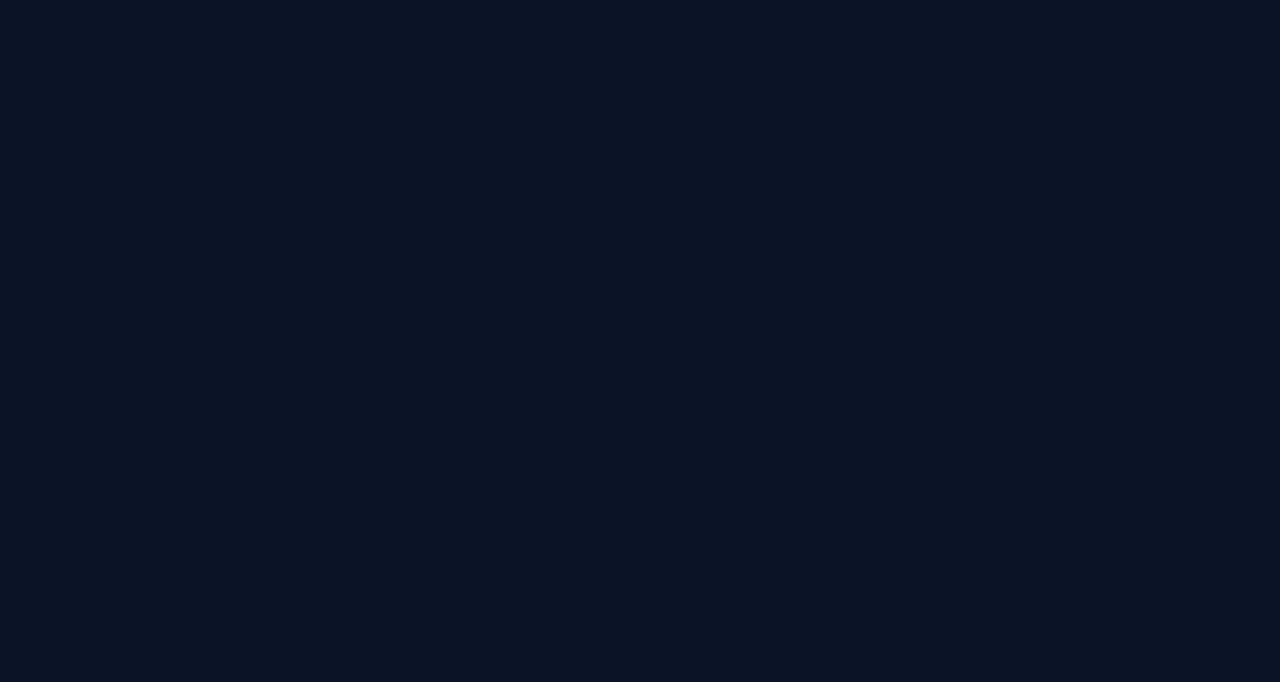
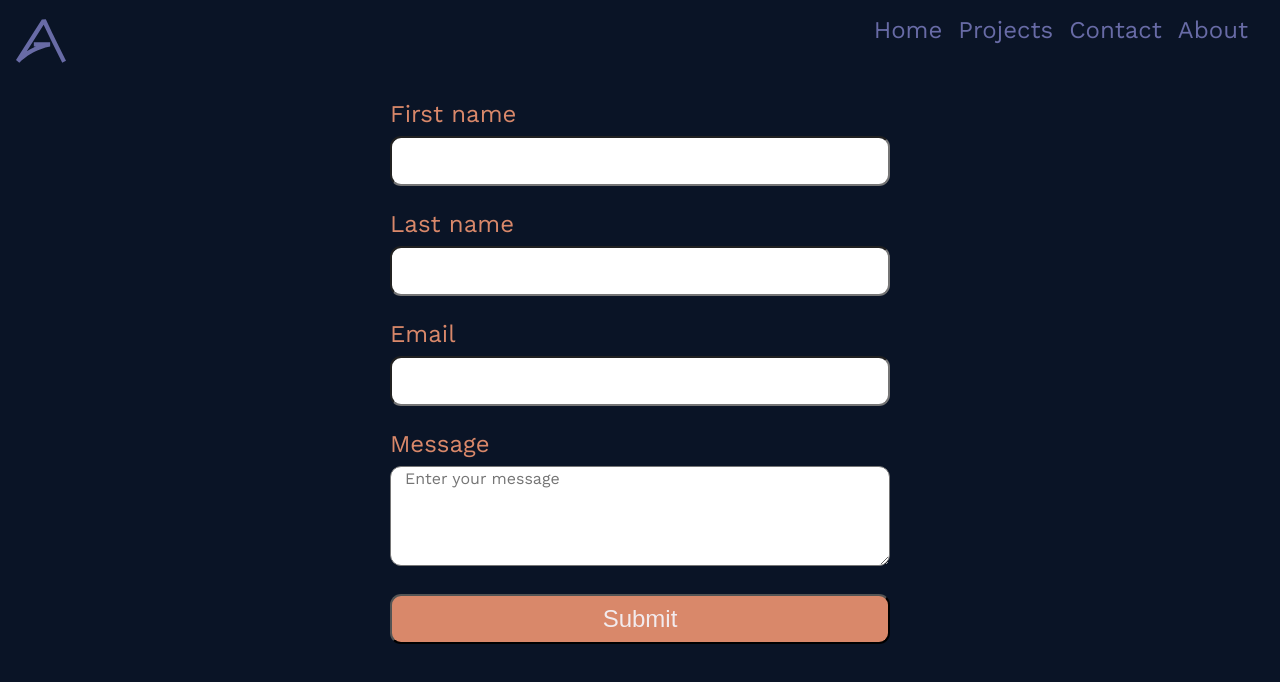
Before and after one commit to angelicazgr/portfolio-react, a React (Create React App) app: page /contact in a window 1280 px wide. Before the commit this address had no page. Shown: the top 682 px of the page. Built offline with nearby package versions, Linux system fonts and the light colour scheme.

Commit message:
Add contact page

```diff
--- a/src/App.js
+++ b/src/App.js
@@ -5,6 +5,7 @@ import Home from "./pages/Home/Home";
 import About from "./pages/About/About";
 import Photobook from "./pages/Photobook/Photobook";
 import Quotes from "./pages/Quotes/Quotes";
+import Contact from "./pages/Contact/Contact";
 
 function App() {
   return (
@@ -14,6 +15,7 @@ function App() {
         <Route path="/photobook" element={<Photobook />} />
         <Route path="/about" element={<About />} />
         <Route path="/quotes" element={<Quotes />} />
+        <Route path="/contact" element={<Contact />} />
       </Routes>
     </div>
   );
--- a/src/index.css
+++ b/src/index.css
@@ -1,3 +1,7 @@
+* {
+  box-sizing: border-box;
+}
+
 body {
   margin: 0;
   font-family: "Work Sans", sans-serif;
--- /dev/null
+++ b/src/pages/Contact/Contact.css
@@ -0,0 +1,43 @@
+.contact-form-container {
+  padding-top: 100px;
+  display: flex;
+  justify-content: center;
+}
+
+.contact-form {
+  width: 500px;
+}
+
+.contact-form-label {
+  margin-bottom: 8px;
+}
+
+.contact-form-label,
+.contact-form-submit {
+  color: #d9886a;
+  font-size: 24px;
+}
+
+.contact-form-textarea,
+.contact-form-input {
+  width: 100%;
+  height: 50px;
+  border-radius: 11px;
+  font-family: "Work Sans";
+  font-size: 16px;
+  padding-left: 14px;
+  margin-bottom: 24px;
+  color: #0a1426;
+}
+
+.contact-form-textarea {
+  height: 100px;
+}
+
+.contact-form-submit {
+  width: 100%;
+  border-radius: 11px;
+  height: 50px;
+  background-color: #d9886a;
+  color: #f2ebee;
+}
--- /dev/null
+++ b/src/pages/Contact/Contact.jsx
@@ -0,0 +1,64 @@
+import React from "react";
+
+import NavBar from "../../components/NavBar/NavBar";
+import "./Contact.css";
+
+const Contact = () => {
+  return (
+    <div>
+      <NavBar />
+      <div className="contact-form-container">
+        <form className="contact-form">
+          <div className="contact-form-label">
+            <label for="fname">First name</label>
+          </div>
+          <div>
+            <input
+              type="text"
+              id="fname"
+              name="fname"
+              className="contact-form-input"
+            />
+          </div>
+
+          <div className="contact-form-label">
+            <label for="lname">Last name</label>
+          </div>
+          <div>
+            <input
+              type="text"
+              id="lname"
+              name="lname"
+              className="contact-form-input"
+            />
+          </div>
+          <div className="contact-form-label">
+            <label for="email">Email</label>
+          </div>
+          <div>
+            <input
+              type="text"
+              id="email"
+              name="email"
+              className="contact-form-input"
+            />
+          </div>
+          <div className="contact-form-label">
+            <label for="message">Message</label>
+          </div>
+          <div>
+            <textarea
+              name="message"
+              placeholder="Enter your message"
+              className="contact-form-textarea"
+            />
+          </div>
+
+          <input type="submit" value="Submit" className="contact-form-submit" />
+        </form>
+      </div>
+    </div>
+  );
+};
+
+export default Contact;
```
